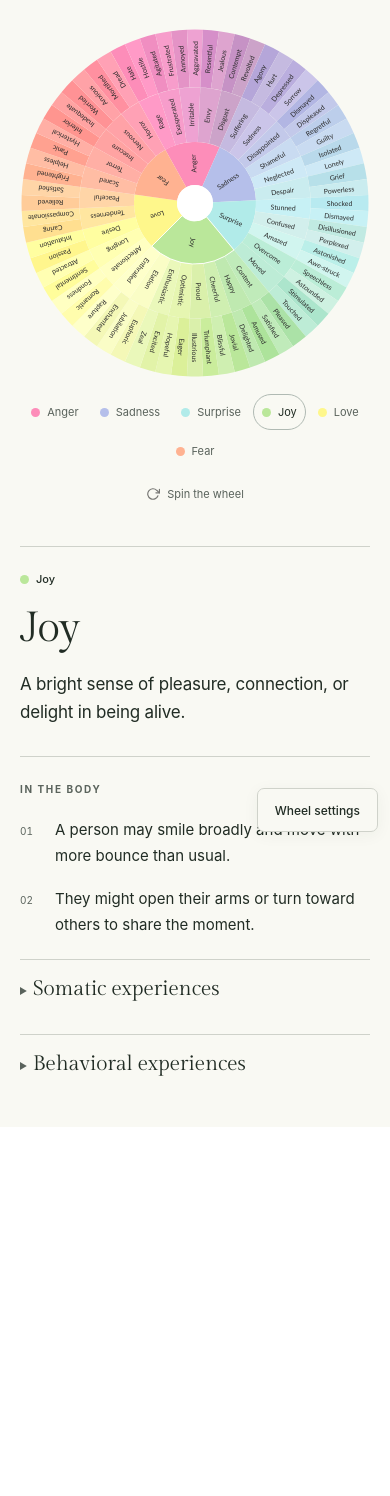
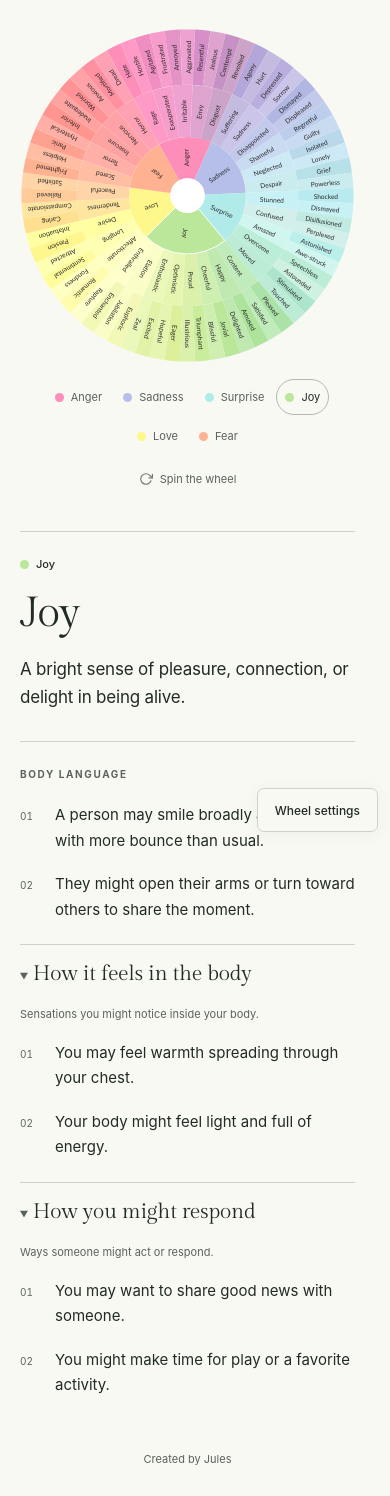
Before and after one commit to juleshaggard/department-of-emotions, a React (Vite) app: page / in a window 390 px wide. Before the commit the page ends 1127 px from the top, so only its background shows below. Built offline with nearby package versions, Linux system fonts and the light colour scheme.

Commit message:
Update Site source

```diff
--- a/src/explorer/EmotionExplorer.jsx
+++ b/src/explorer/EmotionExplorer.jsx
@@ -12,7 +12,7 @@ const initialIndex = families.find(({ name }) => name === 'Joy').index;
 
 function ExperienceSection({ title, description, items }) {
   return (
-    <details className="experience-section">
+    <details className="experience-section" open>
       <summary><h2>{title}</h2></summary>
       <p className="experience-description">{description}</p>
       <ol>
@@ -46,7 +46,7 @@ function EmotionDetails({ active, familyColor }) {
         <p className="emotion-definition">{active.info.definition}</p>
 
         <section className="body-language" aria-labelledby="body-language-heading">
-          <p className="section-kicker" id="body-language-heading">In the body</p>
+          <p className="section-kicker" id="body-language-heading">Body language</p>
           <ol>
             {active.info.bodyLanguage.map((cue, index) => (
               <li key={index}><span className="cue-number" aria-hidden="true">{String(index + 1).padStart(2, '0')}</span><p>{cue}</p></li>
@@ -54,9 +54,8 @@ function EmotionDetails({ active, familyColor }) {
           </ol>
         </section>
 
-        <ExperienceSection title="Somatic experiences" description="Sensations you might notice inside your body." items={active.info.somaticExperiences} />
-        <ExperienceSection title="Behavioral experiences" description="Ways someone might act or respond." items={active.info.behavioralExperiences} />
-
+        <ExperienceSection title="How it feels in the body" description="Sensations you might notice inside your body." items={active.info.somaticExperiences} />
+        <ExperienceSection title="How you might respond" description="Ways someone might act or respond." items={active.info.behavioralExperiences} />
       </div>
     </aside>
   );
@@ -133,10 +132,12 @@ export default function EmotionExplorer() {
       <a href="#explorer-main" className="skip-link">Skip to the emotion explorer</a>
       <main className="explorer-main" id="explorer-main">
         <div className="explorer-layout">
+          <div className="wheel-column">
             <section className="wheel-workspace" aria-label="Interactive emotion wheel">
               <div className="wheel-stage" data-moving={isMoving || isDragging}>
                 <InteractiveWheel rotorRef={rotorRef} svgRef={svgRef} activeIndex={activeIndex} focusIndex={!settings.focusEnabled || isMoving || isDragging ? null : previewFocus ? activeIndex : focusIndex} onClearFocus={clearFocus} onPreview={preview} onKeyDown={handleSectorKey} sectorRefs={sectorRefs} settings={settings} />
               </div>
+              <div className="wheel-controls">
                 <div className="family-navigation" aria-label="Jump to an emotion family">
                   {families.map((family) => <button key={family.name} type="button" aria-pressed={active.primary.name === family.name} onClick={() => chooseFamily(family)}><span className="family-swatch" style={{ backgroundColor: familyColors[family.name] }} />{family.name}</button>)}
                 </div>
@@ -144,9 +145,12 @@ export default function EmotionExplorer() {
                   <img src="/icons/rotate-cw.svg" alt="" width="14" height="14" />
                   Spin the wheel
                 </button>
+              </div>
             </section>
+          </div>
 
           <EmotionDetails active={active} familyColor={familyColors[active.primary.name]} />
+          <footer className="explorer-footer"><a href="https://www.haggard.design" target="_blank" rel="noreferrer">Created by Jules</a></footer>
         </div>
       </main>
       <WheelSettings settings={settings} onChange={setSettings} onReset={() => { resetSettings(); setPreviewFocus(false); }} onExport={exportSvg} previewFocus={previewFocus} onPreviewFocusChange={setPreviewFocus} />
--- a/src/explorer/explorer.css
+++ b/src/explorer/explorer.css
@@ -14,8 +14,7 @@
   color: var(--ink);
   background: var(--paper);
   min-height: 100svh;
-  display: flex;
-  flex-direction: column;
+  display: block;
   font-family: -apple-system, BlinkMacSystemFont, 'Segoe UI', system-ui, sans-serif;
 }
 
@@ -28,11 +27,14 @@
 .skip-link { position: fixed; left: 20px; top: -100px; z-index: 10; padding: 14px; background: var(--paper); }
 .skip-link:focus { top: 16px; }
 
-.explorer-main { width: 100%; max-width: 1520px; margin: auto; padding: 32px 48px; }
+.explorer-main { width: 100%; max-width: 1520px; margin: 0 auto; padding: 0 48px; }
 .section-kicker { font-size: 10px; font-weight: 650; letter-spacing: 1.6px; text-transform: uppercase; margin: 0 0 10px; color: var(--muted); }
-.explorer-layout { display: grid; grid-template-columns: minmax(0, 1fr) 350px; gap: 64px; align-items: start; }
-.wheel-workspace { min-width: 0; }
-.wheel-stage { width: min(100%, max(560px, calc(100svh - 390px)), 850px); margin: 0 auto; aspect-ratio: 1; overflow: hidden; border-radius: 50%; isolation: isolate; }
+.explorer-layout { display: grid; grid-template-columns: minmax(0, 1fr) 350px; gap: 0 64px; align-items: start; min-height: 100svh; }
+/* Include the footer in the sticky boundary so the last scroll stays centered. */
+.wheel-column { grid-column: 1; grid-row: 1 / span 2; align-self: stretch; min-width: 0; }
+.wheel-workspace { position: sticky; top: 0; height: 100svh; min-width: 0; display: grid; grid-template-rows: minmax(0, 1fr) auto minmax(0, 1fr); padding-block: 32px; }
+.wheel-stage { grid-row: 2; width: min(100%, max(560px, calc(100svh - 390px)), calc(100svh - 300px), 850px); margin: 0 auto; aspect-ratio: 1; overflow: hidden; border-radius: 50%; isolation: isolate; }
+.wheel-controls { grid-row: 3; min-width: 0; }
 .wheel-rotor { width: 100%; height: 100%; transform-origin: 50% 50%; touch-action: none; user-select: none; -webkit-user-select: none; cursor: grab; }
 .interactive-wheel { display: block; width: 100%; height: 100%; overflow: visible; }
 .explorer-sector { opacity: 1; transition: opacity var(--wheel-fade-duration, 180ms) ease-out; }
@@ -52,7 +54,7 @@
 .wheel-spin-hint:hover { color: var(--ink); background: oklch(94% 0.01 125); }
 .wheel-spin-hint:hover img { opacity: 0.8; }
 .family-swatch { display: inline-block; width: 9px; height: 9px; border-radius: 50%; flex: 0 0 auto; }
-.emotion-sidebar { padding-top: 6px; min-width: 0; }
+.emotion-sidebar { grid-column: 2; grid-row: 1; padding-block: 40px 24px; min-width: 0; }
 .emotion-family { display: flex; align-items: center; gap: 7px; min-height: 16px; margin: 0 0 18px; font-size: 11px; line-height: 16px; }
 .emotion-breadcrumbs { display: flex; align-items: center; list-style: none; margin: 0; padding: 0; white-space: nowrap; color: var(--muted); }
 .emotion-breadcrumbs li { display: flex; align-items: center; }
@@ -75,31 +77,35 @@
 .experience-section ol { list-style: none; margin: 0; padding: 0; }
 .experience-section li { display: grid; grid-template-columns: 23px 1fr; gap: 12px; align-items: baseline; margin-bottom: 18px; }
 .experience-section li p { margin: 0; font-size: 14px; line-height: 1.7; }
+.explorer-footer { grid-column: 1 / -1; grid-row: 2; padding: 24px 0 28px; text-align: center; color: var(--muted); font-size: 11px; line-height: 1.7; }
+.explorer-footer a { text-decoration: none; }
+.explorer-footer a:hover { text-decoration: underline; }
 
 @media (min-width: 1500px) {
-  .explorer-layout { grid-template-columns: minmax(0, 1fr) 370px; gap: 80px; }
-  .explorer-main { padding-block: 36px; }
+  .explorer-layout { grid-template-columns: minmax(0, 1fr) 370px; column-gap: 80px; }
 }
 
 @media (max-width: 1100px) {
   .explorer-main { padding-inline: 28px; }
-  .explorer-layout { grid-template-columns: minmax(0, 1fr) 310px; gap: 32px; }
+  .explorer-layout { grid-template-columns: minmax(0, 1fr) 310px; column-gap: 32px; }
   .emotion-reading h1 { font-size: 40px; }
 }
 
-@media (max-width: 780px), (max-width: 1100px) and (max-height: 600px) {
+@media (max-width: 780px), (max-height: 600px) {
   .explorer-page { display: block; }
-  .explorer-main { margin: 0 auto; padding: 28px 20px 40px; }
-  .explorer-layout { display: flex; flex-direction: column; gap: 34px; }
-  .wheel-workspace { width: 100%; }
+  .explorer-main { padding: 28px 20px 0; }
+  .explorer-layout { display: flex; flex-direction: column; gap: 34px; min-height: 0; }
+  .wheel-column { width: 100%; }
+  .wheel-workspace { position: static; display: block; width: 100%; height: auto; padding: 0; }
   .wheel-stage { width: min(100%, 600px); }
   .family-navigation { gap: 3px; margin-top: 16px; }
   .family-navigation button { padding-inline: 8px; }
-  .emotion-sidebar { width: 100%; max-width: 600px; margin-inline: auto; padding-top: 24px; border-top: 1px solid var(--line); }
+  .emotion-sidebar { width: 100%; max-width: 600px; margin-inline: auto; padding-block: 24px 0; border-top: 1px solid var(--line); }
   .emotion-reading h1 { font-size: 42px; }
   .emotion-definition { min-height: 0; max-width: 40ch; }
   .body-language li p { font-size: 15px; }
   .experience-section li p { font-size: 15px; }
+  .explorer-footer { width: 100%; padding: 0 0 28px; }
 }
 
 @media (prefers-reduced-motion: reduce) {
--- a/src/styles.css
+++ b/src/styles.css
@@ -4,7 +4,10 @@
 
 html {
   background: #fff;
+  scrollbar-gutter: stable;
 }
+
+html:has(.explorer-page) { background: oklch(98% 0.008 105); }
 
 body {
   margin: 0;
```
Also changed, not shown: 2 other files (tests, documents, lock files or other folders). Lines whose indentation alone changed are shown as unchanged.
